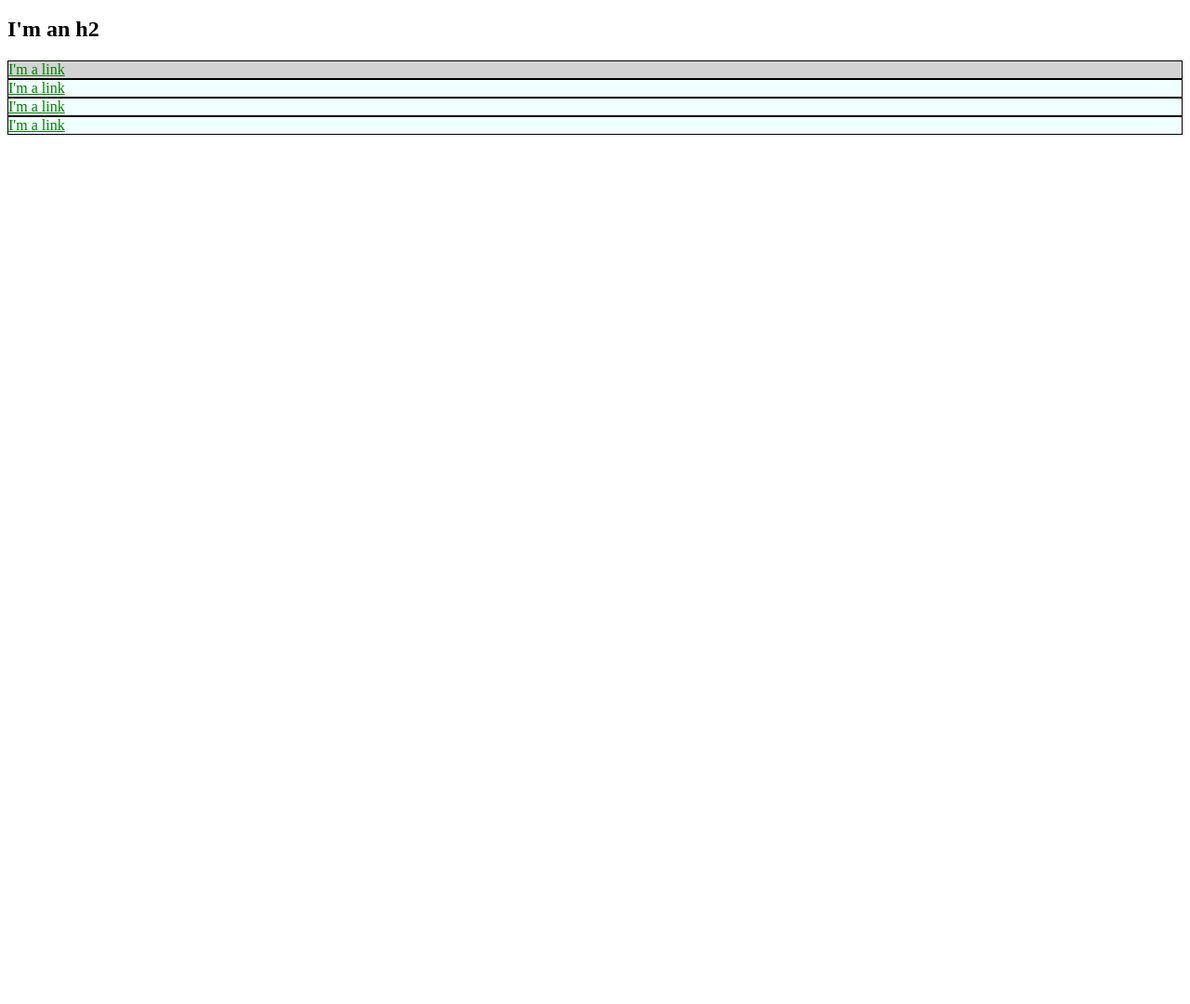
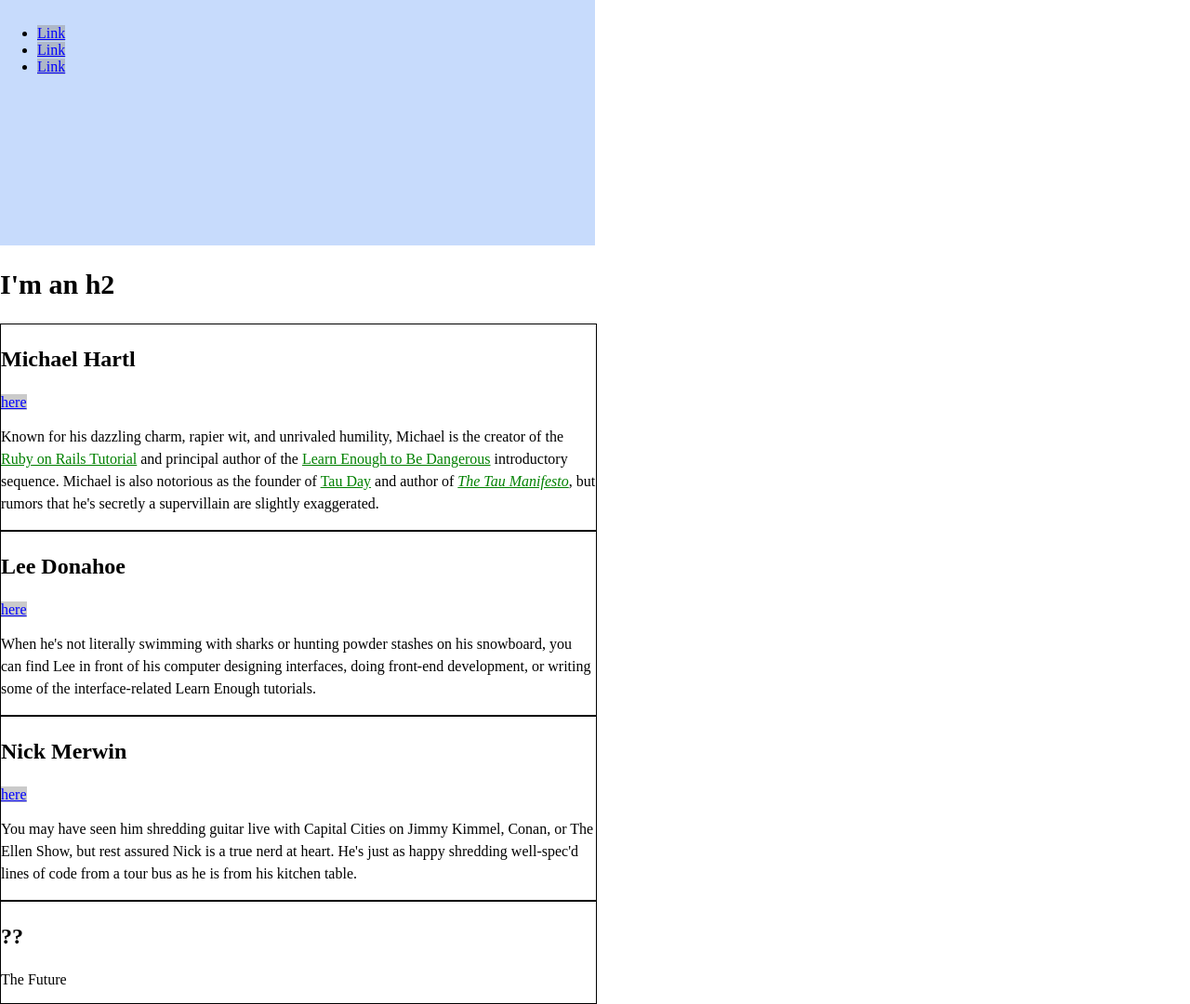
Before and after one commit to mlaurina/sample_css, a plain HTML site: page index.html in a window 1280 px wide. Shown: the part 136-1216 px from the top of the page at 93% size. Before the commit the page ends 800 px from the top, so only its background shows below. Drawn offline with Linux system fonts and the light colour scheme.

Commit message:
CSS size

```diff
--- a/index.html
+++ b/index.html
@@ -4,51 +4,127 @@
     <title>Test Page: Don't Panic</title>
     <meta charset="utf-8">
     <style>
+     /* HOMEPAGE STYLES */
+  /* GLOBAL STYLES */
+  body {
+    height: 800px;
+  }
   a {
-        color: red;
+    color: #f00;
   }
-      #exec-bio {
-        background-color: lightgray;
+  h2 {
+    font-size: 30px;
   }
-      #org-link {
-        background-color: orange;
+  html, body {
+  margin: 0;
+  padding: 0;
+}
+h1 {
+  font-size: 7vw;
+  margin-top: 0;
+}
+
+  /* SOCIAL STYLES */
+  .social-link {
+    background: rgba(150, 150, 150, 0.5);
+    color: blue;
+  }
+
+  /* BIO STYLES */
+  .bio-wrapper {
+    font-size: 24px;
   }
   .bio-box {
     border: 1px solid black;
+    font-size: 1rem;
+    width: 50%;
   }
-      .bio-box a {
+  .bio-box h3 {
+    font-size: 1.5em;
+  }
+  .bio-copy {
+    font-size: 1em;
+    line-height: 1.5;
+
+  }
+  .bio-copy a {
     color: green;
   }
-      .bkg-clr {
-        background-color: azure;
+  /* HERO STYLES */
+.full-hero {
+  background-color: #c7dbfc;
+  height: 50vh;
+  width: 50vw;
 }
-    </style
+    </style>
   </head>
   <body>
+    <div class="full-hero hero-home">
     <h1>I'm an h1</h1>
     <ul>
       <li>
-        <a id="org-link" href="http://example.com/">Link</a>
+        <a href="http://example.com/" class="social-link">Link</a>
       </li>
       <li>
-        <a href="http://example.com/">Link</a>
+        <a href="http://example.com/" class="social-link">Link</a>
       </li>
       <li>
-        <a href="http://example.com/">Link</a>
+        <a href="http://example.com/" class="social-link">Link</a>
       </li>
     </ul>
+  </div>
     <h2>I'm an h2</h2>
-    <div id="exec-bio" class="bio-box bkg-clr">
-      <a href="http://example.com/">I'm a link</a>
+    <div class="bio-wrapper">
+    <div class="bio-box">
+      <h3>Michael Hartl</h3>
+      <a href="http://twitter.com/mhartl" class="social-link">here</a>
+      <div class="bio-copy">
+      <p>
+        Known for his dazzling charm, rapier wit, and unrivaled humility,
+        Michael is the creator of the
+        <a href="http://railstutorial.org/">Ruby on Rails
+        Tutorial</a> and principal author of the
+        <a href="http://learnenough.com/">
+        Learn Enough to Be Dangerous</a> introductory sequence. Michael
+        is also notorious as the founder of
+        <a href="http://tauday.com/">Tau Day</a> and author of
+        <a href="http://tauday.com/tau-manifesto"><em>The Tau
+        Manifesto</em></a>, but rumors that he's secretly a supervillain
+        are slightly exaggerated.
+      </p>
     </div>
-    <div class="bio-box bkg-clr">
-      <a href="http://example.com/">I'm a link</a>
     </div>
-    <div class="bio-box bkg-clr">
-      <a href="http://example.com/">I'm a link</a>
+    <div class="bio-box">
+      <h3>Lee Donahoe</h3>
+      <a href="https://twitter.com/leedonahoe" class="social-link">here</a>
+      <div class="bio-copy">
+      <p>
+        When he's not literally swimming with sharks or hunting powder stashes on
+        his snowboard, you can find Lee in front of his computer designing
+        interfaces, doing front-end development, or writing some of the
+        interface-related Learn Enough tutorials.
+      </p>
     </div>
-    <div class="bio-box bkg-clr">
-      <a href="http://example.com/">I'm a link</a>
+    </div>
+    <div class="bio-box">
+      <h3>Nick Merwin</h3>
+      <a href="https://twitter.com/nickmerwin" class="social-link">here</a>
+      <div class="bio-copy">
+      <p>
+        You may have seen him shredding guitar live with Capital Cities on Jimmy
+        Kimmel, Conan, or The Ellen Show, but rest assured Nick is a true nerd at
+        heart. He's just as happy shredding well-spec'd lines of code from a tour
+        bus as he is from his kitchen table.
+      </p>
+    </div>
+    </div>
+    <div class="bio-box">
+      <h3>??</h3>
+      <p>
+        The Future
+      </p>
+    </div>
+  </div>
 </div>
   </body>
 </html>
```
Lines whose indentation alone changed are shown as unchanged.
